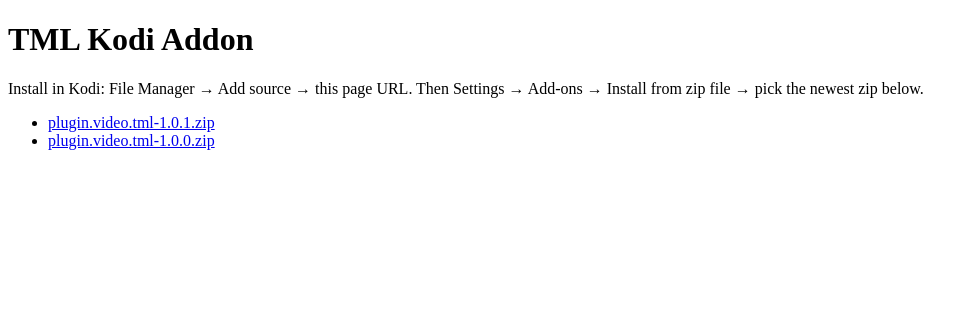
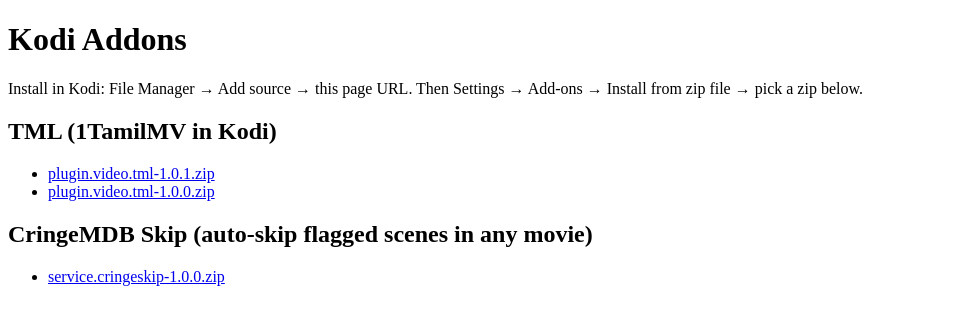
Before and after one commit to karthibeit/CSR, a plain HTML site: page kodi/index.html in a window 1280 px wide. Shown: the whole page, without its empty margins (0-978 px from the left). Drawn offline with Linux system fonts and the light colour scheme.

Commit message:
List CringeMDB Skip in the Kodi source index [skip ci]

```diff
--- a/kodi/index.html
+++ b/kodi/index.html
@@ -1,13 +1,18 @@
 <!DOCTYPE html>
 <html>
-<head><meta charset="utf-8"><title>TML Kodi Addon</title></head>
+<head><meta charset="utf-8"><title>Kodi Addons</title></head>
 <body>
-<h1>TML Kodi Addon</h1>
+<h1>Kodi Addons</h1>
 <p>Install in Kodi: File Manager &rarr; Add source &rarr; this page URL.
-Then Settings &rarr; Add-ons &rarr; Install from zip file &rarr; pick the newest zip below.</p>
+Then Settings &rarr; Add-ons &rarr; Install from zip file &rarr; pick a zip below.</p>
+<h2>TML (1TamilMV in Kodi)</h2>
 <ul>
 <li><a href="plugin.video.tml-1.0.1.zip">plugin.video.tml-1.0.1.zip</a></li>
 <li><a href="plugin.video.tml-1.0.0.zip">plugin.video.tml-1.0.0.zip</a></li>
 </ul>
+<h2>CringeMDB Skip (auto-skip flagged scenes in any movie)</h2>
+<ul>
+<li><a href="service.cringeskip-1.0.0.zip">service.cringeskip-1.0.0.zip</a></li>
+</ul>
 </body>
 </html>
```
